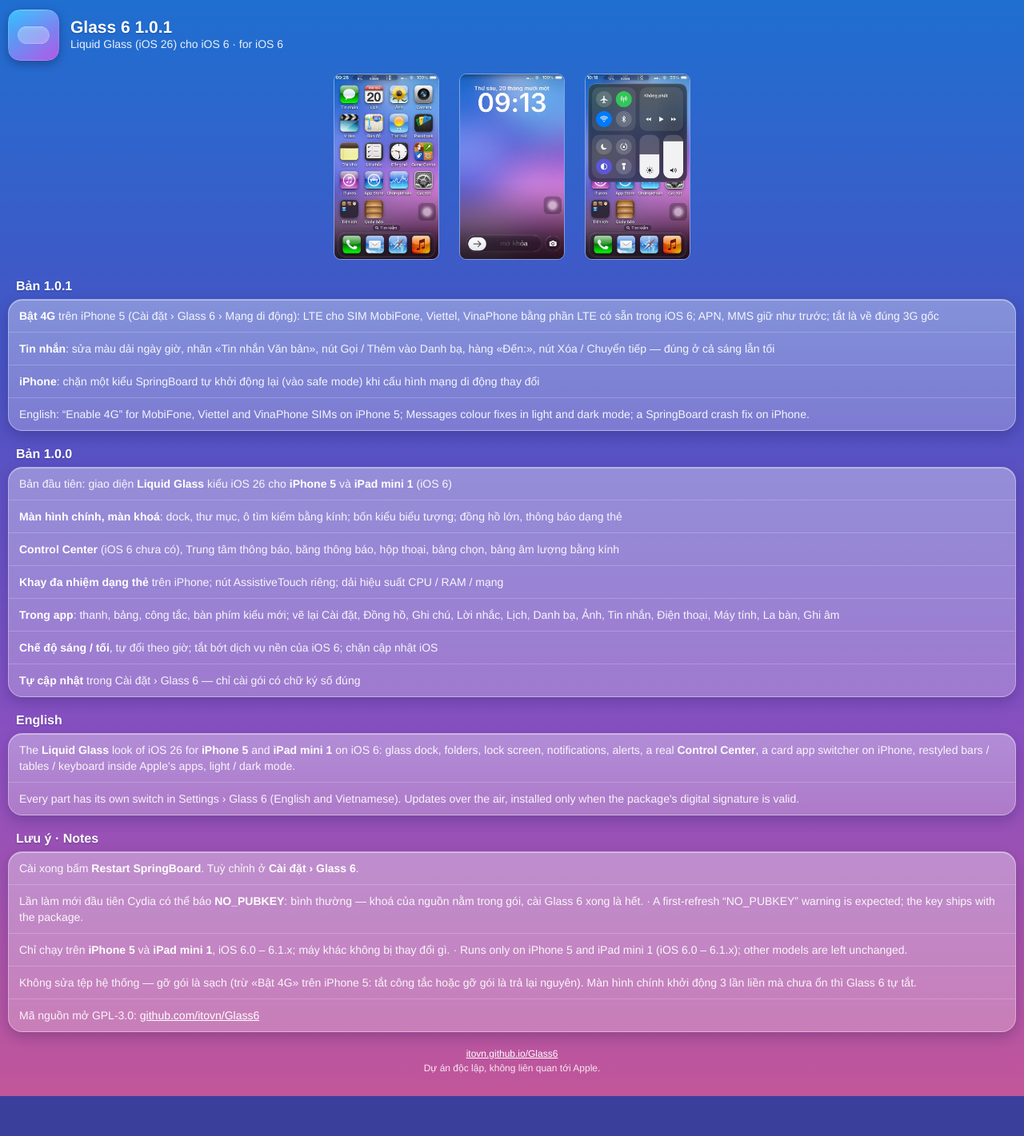
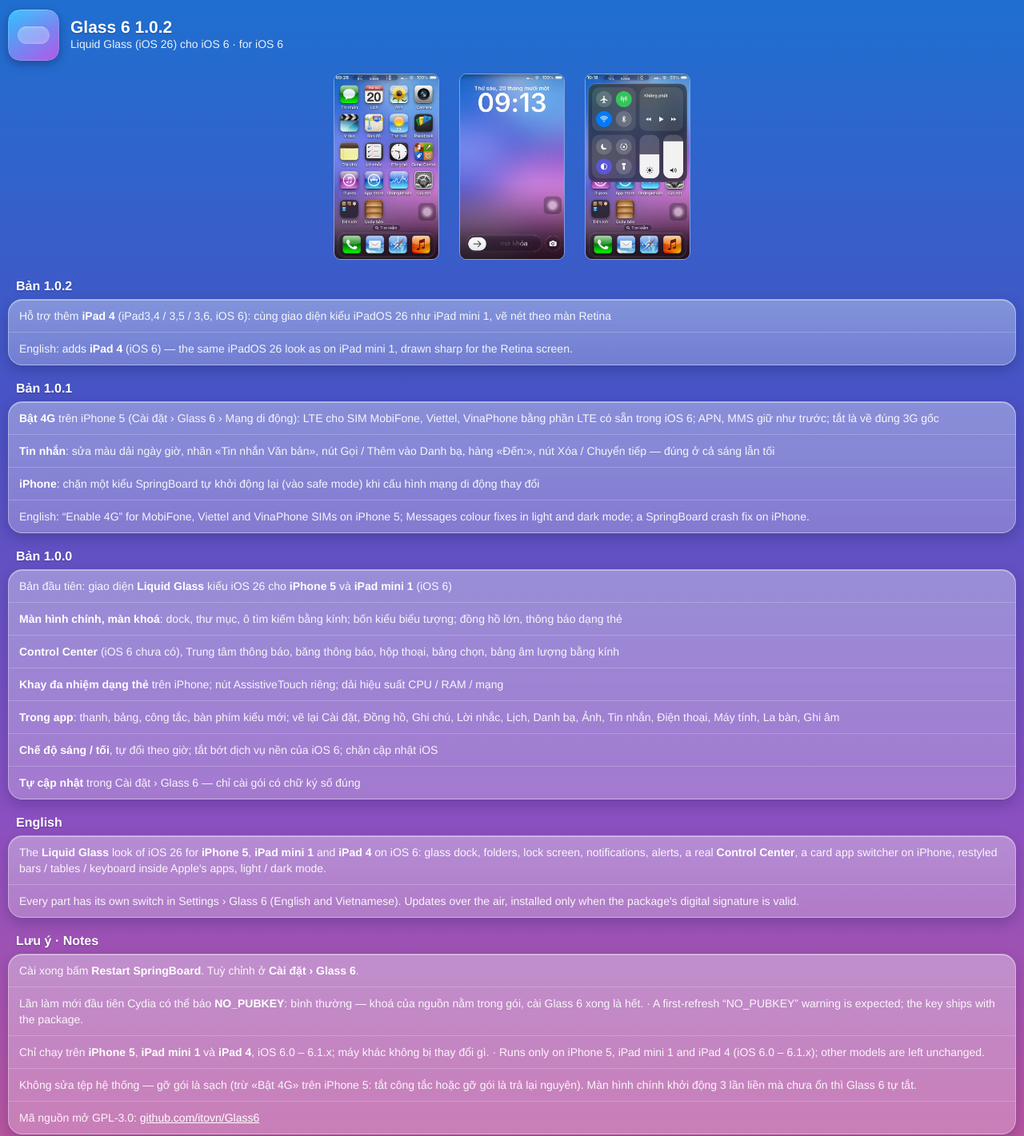
Before and after one commit to itovn/Glass6, a plain HTML site: page cydia/depiction.html in a window 1280 px wide. Shown: the top 1421 px of the page at 80% size. Before the commit the page ends 1371 px from the top, so only its background shows below. Drawn offline with Linux system fonts and the light colour scheme.

Commit message:
Glass 6 1.0.2: thêm iPad 4 — trang + nguồn Cydia
Co-Authored-By: Claude Opus 5.5 <noreply@anthropic.com>

```diff
--- a/cydia/depiction.html
+++ b/cydia/depiction.html
@@ -36,12 +36,18 @@ h2 { margin: 20px 10px 7px; font-size: 16px; text-shadow: 0 1px 2px rgba(10, 16,
 <body>
 <div class="head">
   <img src="CydiaIcon.png" alt="">
-  <b>Glass 6 1.0.1</b>
+  <b>Glass 6 1.0.2</b>
   <span>Liquid Glass (iOS 26) cho iOS 6 · for iOS 6</span>
 </div>
 
 <div class="shots">
   <img src="../img/phone-home.jpg" alt=""><img src="../img/phone-lock.jpg" alt=""><img src="../img/phone-cc.jpg" alt="">
+</div>
+
+<h2>Bản 1.0.2</h2>
+<div class="glass">
+  <div class="row">Hỗ trợ thêm <b>iPad 4</b> (iPad3,4 / 3,5 / 3,6, iOS 6): cùng giao diện kiểu iPadOS 26 như iPad mini 1, vẽ nét theo màn Retina</div>
+  <div class="row">English: adds <b>iPad 4</b> (iOS 6) — the same iPadOS 26 look as on iPad mini 1, drawn sharp for the Retina screen.</div>
 </div>
 
 <h2>Bản 1.0.1</h2>
@@ -65,7 +71,7 @@ h2 { margin: 20px 10px 7px; font-size: 16px; text-shadow: 0 1px 2px rgba(10, 16,
 
 <h2>English</h2>
 <div class="glass">
-  <div class="row">The <b>Liquid Glass</b> look of iOS 26 for <b>iPhone 5</b> and <b>iPad mini 1</b> on iOS 6: glass dock, folders, lock screen, notifications, alerts, a real <b>Control Center</b>, a card app switcher on iPhone, restyled bars / tables / keyboard inside Apple's apps, light / dark mode.</div>
+  <div class="row">The <b>Liquid Glass</b> look of iOS 26 for <b>iPhone 5</b>, <b>iPad mini 1</b> and <b>iPad 4</b> on iOS 6: glass dock, folders, lock screen, notifications, alerts, a real <b>Control Center</b>, a card app switcher on iPhone, restyled bars / tables / keyboard inside Apple's apps, light / dark mode.</div>
   <div class="row">Every part has its own switch in Settings › Glass 6 (English and Vietnamese). Updates over the air, installed only when the package's digital signature is valid.</div>
 </div>
 
@@ -73,7 +79,7 @@ h2 { margin: 20px 10px 7px; font-size: 16px; text-shadow: 0 1px 2px rgba(10, 16,
 <div class="glass">
   <div class="row">Cài xong bấm <b>Restart SpringBoard</b>. Tuỳ chỉnh ở <b>Cài đặt › Glass 6</b>.</div>
   <div class="row">Lần làm mới đầu tiên Cydia có thể báo <b>NO_PUBKEY</b>: bình thường — khoá của nguồn nằm trong gói, cài Glass 6 xong là hết. · A first-refresh “NO_PUBKEY” warning is expected; the key ships with the package.</div>
-  <div class="row">Chỉ chạy trên <b>iPhone 5</b> và <b>iPad mini 1</b>, iOS 6.0 – 6.1.x; máy khác không bị thay đổi gì. · Runs only on iPhone 5 and iPad mini 1 (iOS 6.0 – 6.1.x); other models are left unchanged.</div>
+  <div class="row">Chỉ chạy trên <b>iPhone 5</b>, <b>iPad mini 1</b> và <b>iPad 4</b>, iOS 6.0 – 6.1.x; máy khác không bị thay đổi gì. · Runs only on iPhone 5, iPad mini 1 and iPad 4 (iOS 6.0 – 6.1.x); other models are left unchanged.</div>
   <div class="row">Không sửa tệp hệ thống — gỡ gói là sạch (trừ «Bật 4G» trên iPhone 5: tắt công tắc hoặc gỡ gói là trả lại nguyên). Màn hình chính khởi động 3 lần liền mà chưa ổn thì Glass 6 tự tắt.</div>
   <div class="row">Mã nguồn mở GPL-3.0: <a href="https://github.com/itovn/Glass6">github.com/itovn/Glass6</a></div>
 </div>
```
Also changed, not shown: en.html (+4 -4 lines), index.html (+4 -4 lines), 7 other files.
